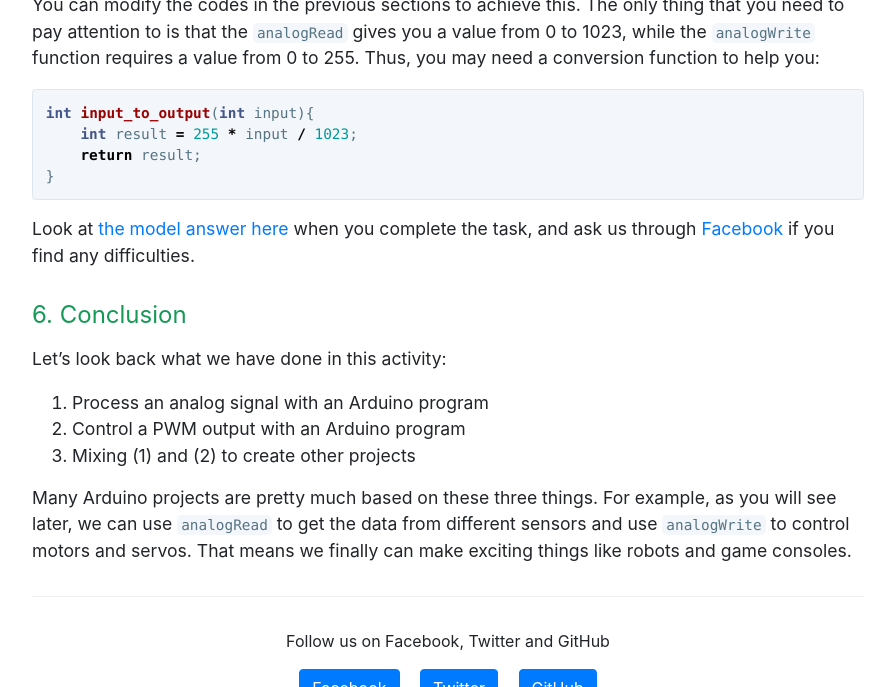
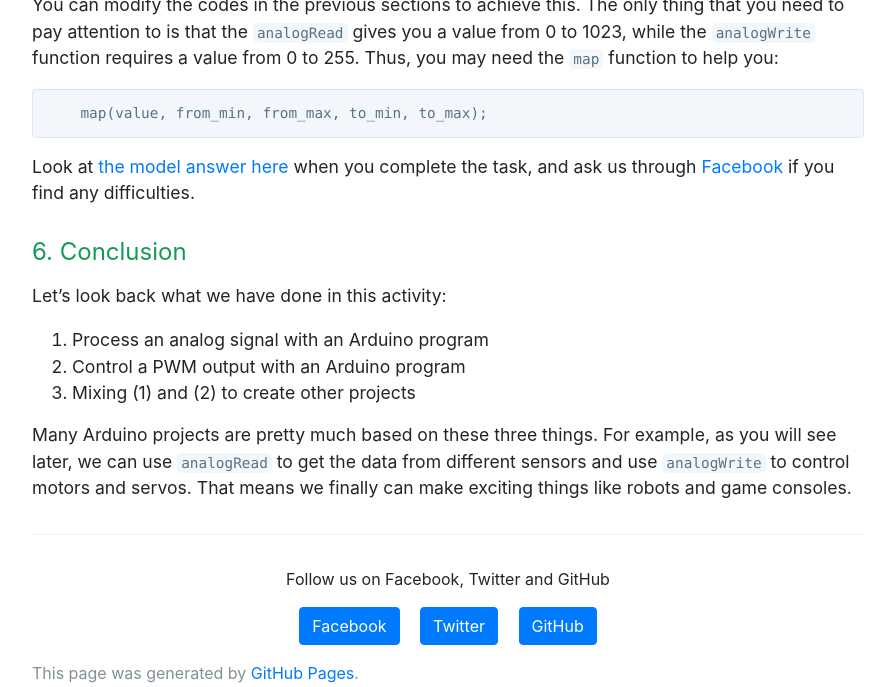
Before and after one commit to gpiocc/learn, a Jekyll site: the page built from _posts/2020-3-8-martin-ku-analog-input-and-output-in-arduino.md, in a window 1280 px wide and 900 px high, scrolled down 10640 px, cut to the strip 213-900 px from the top of the window. Shown: the whole strip, without its empty margins (192-1087 px from the left). Built offline with Jekyll 4.4.1, drawn with Linux system fonts in a browser that asks for light colours.

Commit message:
Use the map function instead of writing our own

````diff
--- a/_posts/2020-3-8-martin-ku-analog-input-and-output-in-arduino.md
+++ b/_posts/2020-3-8-martin-ku-analog-input-and-output-in-arduino.md
@@ -175,13 +175,10 @@ It is time to consolidate the knowledge by making the final artifact. Let's use
 
 {% include image.html url="/learn/assets/post/2020-03-08-martin-ku-analog-input-and-output-in-arduino/potentiometer-led-brightness.gif" description="It's like using a potential divider." %}
 
-You can modify the codes in the previous sections to achieve this. The only thing that you need to pay attention to is that the `analogRead` gives you a value from 0 to 1023, while the `analogWrite` function requires a value from 0 to 255. Thus, you may need a conversion function to help you:
+You can modify the codes in the previous sections to achieve this. The only thing that you need to pay attention to is that the `analogRead` gives you a value from 0 to 1023, while the `analogWrite` function requires a value from 0 to 255. Thus, you may need the `map` function to help you:
 
 ```c++
-int input_to_output(int input){
-    int result = 255 * input / 1023;
-    return result;
-}
+    map(value, from_min, from_max, to_min, to_max);
 ```
 
 Look at [the model answer here](https://github.com/martin-ku-hku/analog-input-and-output-in-arduino/blob/master/potentiometer-control-led/potentiometer-control-led.ino) when you complete the task, and ask us through [Facebook](https://www.facebook.com/gpiocc) if you find any difficulties.
````
